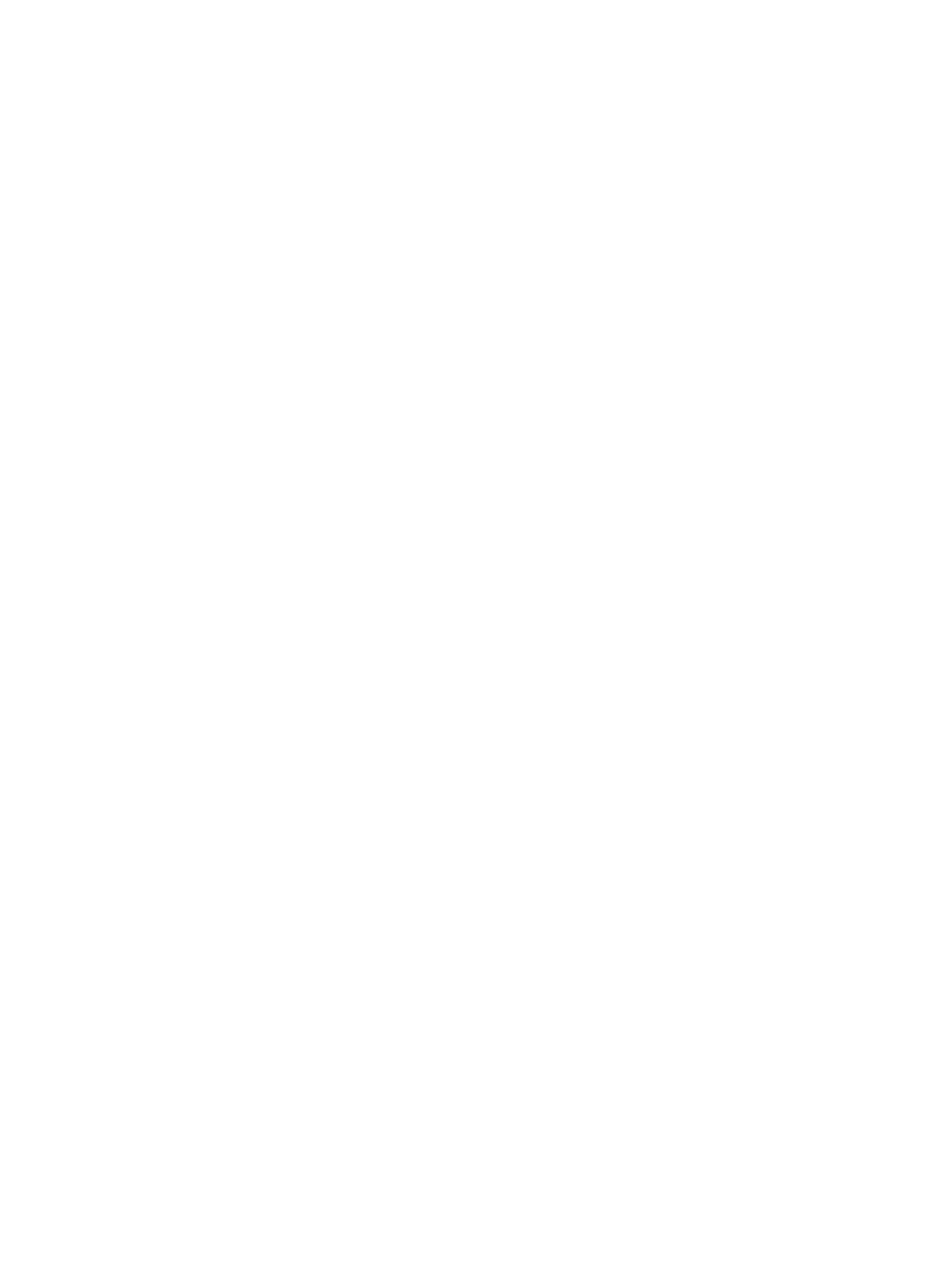
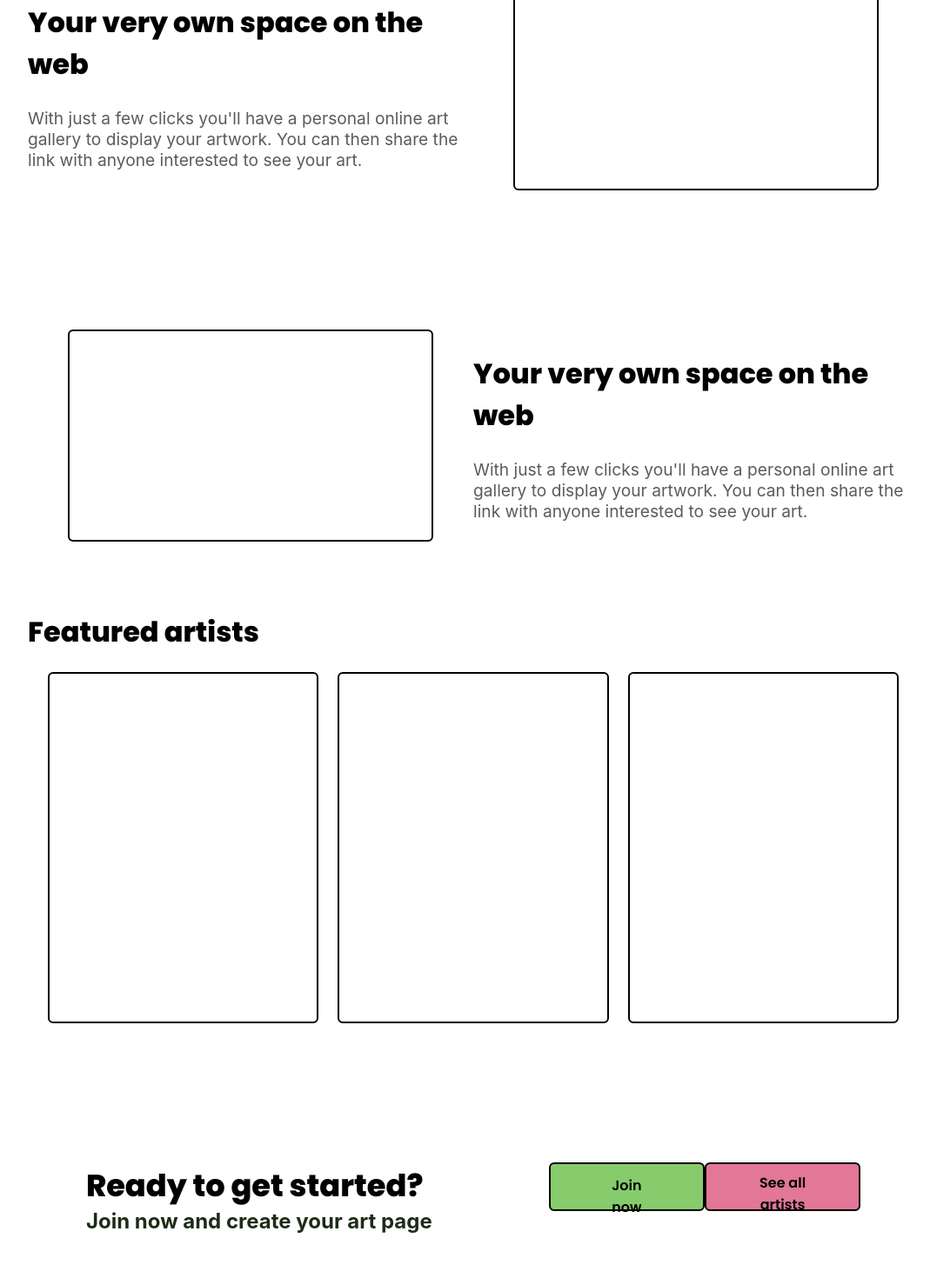
Before and after one commit to rum-n/artpage, a React (Create React App) app: page / in a window 1280 px wide. Shown: the part 1240-2710 px from the top of the page at 87% size, without its empty margins (96-1165 px from the left). Before the commit the page ends 800 px from the top, so only its background shows below. Built offline with nearby package versions, Linux system fonts and the light colour scheme.

Commit message:
making progress

```diff
--- /dev/null
+++ b/src/components/cta/CallToAction.js
@@ -0,0 +1,21 @@
+import React from 'react';
+import './styles.css';
+
+const CallToAction = () => {
+    return (
+        <section>
+            <div className='cta-wrapper'>
+                <div className='cta-text'>
+                    <h2>Ready to get started?</h2>
+                    <h3>Join now and create your art page</h3>
+                </div>
+                <div className='buttons-wrapper'>
+                    <button className='cta-btn'>Join now</button>
+                    <button className='cta-examples'>See all artists</button>
+                </div>
+            </div>
+        </section>
+    )
+}
+
+export default CallToAction;
--- /dev/null
+++ b/src/components/cta/styles.css
@@ -0,0 +1,43 @@
+.cta-wrapper {
+    display: flex;
+    flex-direction: row;
+    margin-top: 10rem;
+    justify-content: space-around;
+}
+
+.cta-text h2 {
+    font-size: 2.2rem;
+    margin: 0;
+}
+
+.cta-text h3 {
+    font-size: 1.5rem;
+    margin: 0;
+    color: #1d2c17;
+}
+
+.buttons-wrapper {
+    display: flex;
+    flex-direction: row;
+    justify-content: space-around;
+    width: 35%;
+    height: 3.5rem;
+}
+
+.cta-examples {
+    background-color: rgb(226, 119, 151);
+    border-radius: 6px;
+    padding: 0.6rem 2.5rem;
+    border: 2px solid #000;
+    font-size: 1rem;
+    font-weight: 600;
+    cursor: pointer;
+    transition: 0.4s;
+    font-family: 'Poppins', sans-serif;
+}
+
+.cta-examples:hover {
+    background-color:rgba(226, 119, 151, 0.67);
+    box-shadow: 4px 4px 4px 0px #1d2c17;
+    transition: 0.4s;
+}
--- /dev/null
+++ b/src/components/examples/Examples.js
@@ -0,0 +1,22 @@
+import React from 'react';
+import './styles.css';
+
+const Examples = () => {
+    return (
+        <section>
+            <div className='examples-wrapper'>
+                <div className='art-example'>
+
+                </div>
+                <div className='art-example'>
+
+                </div>
+                <div className='art-example'>
+
+                </div>
+            </div>
+        </section>
+    )
+}
+
+export default Examples;
--- /dev/null
+++ b/src/components/examples/styles.css
@@ -0,0 +1,13 @@
+.examples-wrapper {
+    display: flex;
+    flex-direction: row;
+    justify-content: space-evenly;
+    margin-top: 5px;
+}
+
+.art-example {
+    width: 30%;
+    height: 25rem;
+    border: 2px solid #000;
+    border-radius: 6px;
+}
--- /dev/null
+++ b/src/components/features/Features.js
@@ -0,0 +1,35 @@
+import React from 'react';
+import './styles.css';
+
+const Features = () => {
+    return (
+        <section>
+            <div className='features-wrapper'>
+                <div className='feature-left'>
+                    <div className='feature-text'>
+                        <h2 className='feature-title'>Your very own space on the web</h2>
+                        <p className='feature-details'>With just a few clicks you'll have a personal online art gallery to display your artwork. You can then share the link with anyone interested to see your art.</p>
+                    </div>
+                    <div className='feature-img'>
+                        <div className='art'>
+
+                        </div>
+                    </div>
+                </div>
+                <div className='feature-right'>
+                    <div className='feature-img'>
+                        <div className='art'>
+
+                        </div>
+                    </div>
+                    <div className='feature-text'>
+                        <h2 className='feature-title'>Your very own space on the web</h2>
+                        <p className='feature-details'>With just a few clicks you'll have a personal online art gallery to display your artwork. You can then share the link with anyone interested to see your art.</p>
+                    </div>
+                </div>
+            </div>
+        </section>
+    )
+}
+
+export default Features;
--- /dev/null
+++ b/src/components/features/styles.css
@@ -0,0 +1,46 @@
+.features-wrapper {
+    display: flex;
+    flex-direction: column;
+    margin: 5rem auto;
+}
+
+.feature-title {
+    font-size: 2rem;
+}
+
+.feature-left {
+    display: flex;
+    flex-direction: row;
+    margin-top: 10rem;
+    justify-content: space-between;
+}
+
+.feature-right {
+    display: flex;
+    flex-direction: row;
+    margin-top: 10rem;
+    justify-content: space-between;
+}
+
+.art {
+    background: #fff;
+    border: 2px solid #000;
+    border-radius: 6px;
+    width: 26rem;
+    height: 15rem;
+    margin: auto;
+}
+
+.feature-text {
+    width: 50%;
+}
+
+.feature-img {
+    width: 50%;
+    display: flex;
+}
+
+.feature-details {
+    font-size: 1.2rem;
+    color: #5c5b5b;
+}
--- a/src/components/nav/Nav.js
+++ b/src/components/nav/Nav.js
@@ -14,7 +14,7 @@ const Nav = () => {
             </NavLink>
             <nav>
                 <ul className='menu'>
-                    <li><NavLink className='main-blue' to='/main'>Join Now</NavLink></li>
+                    <li><NavLink className='main-blue' to='/main'><button>Join Now</button></NavLink></li>
                 </ul>
             </nav>
         </header>
--- a/src/components/nav/styles.css
+++ b/src/components/nav/styles.css
@@ -11,6 +11,29 @@ nav {
     position: absolute;
     right: 0;
     padding-right: 8rem;
+}
+
+nav button {
+    background-color: #fff;
+    border-radius: 6px;
+    padding: 0.8rem 2rem;
+    border: 2px solid #000;
+    font-size: 1rem;
+    font-weight: 600;
+    cursor: pointer;
+    transition: 0.4s;
+    font-family: 'Poppins', sans-serif;
+}
+
+nav button:hover {
+    background-color: #cc6cbf;
+    transition: 0.4s;
+}
+
+header a,
+header a:visited {
+    text-decoration: none;
+    color: #000;
 }
 
 @media (min-width: 851px) {
--- a/src/index.css
+++ b/src/index.css
@@ -7,6 +7,6 @@ body {
   -moz-osx-font-smoothing: grayscale;
 }
 
-h1 {
+h1, h2 {
   font-family: "Poppins", sans-serif;
 }
--- a/src/pages/home/home.js
+++ b/src/pages/home/home.js
@@ -1,5 +1,9 @@
 import React from 'react';
 import './styles.css';
+import headerimg from './../../assets/header-img.png';
+import Features from './../../components/features/Features';
+import Examples from '../../components/examples/Examples';
+import CallToAction from '../../components/cta/CallToAction';
 
 const Home = () => {
   return (
@@ -9,6 +13,13 @@ const Home = () => {
         <div className='header-buttons'>
           <button className='cta-btn'>Join Now</button>
         </div>
+        <div className='header-img'>
+          <img src={headerimg} alt='Artpage example'/>
+        </div>
+        <Features/>
+        <h1>Featured artists</h1>
+        <Examples/>
+        <CallToAction/>
     </div>
   );
 }
--- a/src/pages/home/styles.css
+++ b/src/pages/home/styles.css
@@ -30,7 +30,7 @@
 
 .cta-btn:hover {
     background-color:rgba(135, 204, 108, 0.678);
-    box-shadow: 4px 4px 4px 0px rgb(29, 44, 23);
+    box-shadow: 4px 4px 4px 0px #1d2c17;
     transition: 0.4s;
 }
 
@@ -39,3 +39,14 @@
     display: flex;
     justify-content: center;
 }
+
+.header-img img{
+    width: 70%;
+    border: 1px solid rgba(0, 0, 0, 0.26);
+    border-radius: 6px;
+}
+
+.header-img {
+    display: flex;
+    justify-content: center;
+}
```
Also changed, not shown: src/assets/header-img.png (added).
